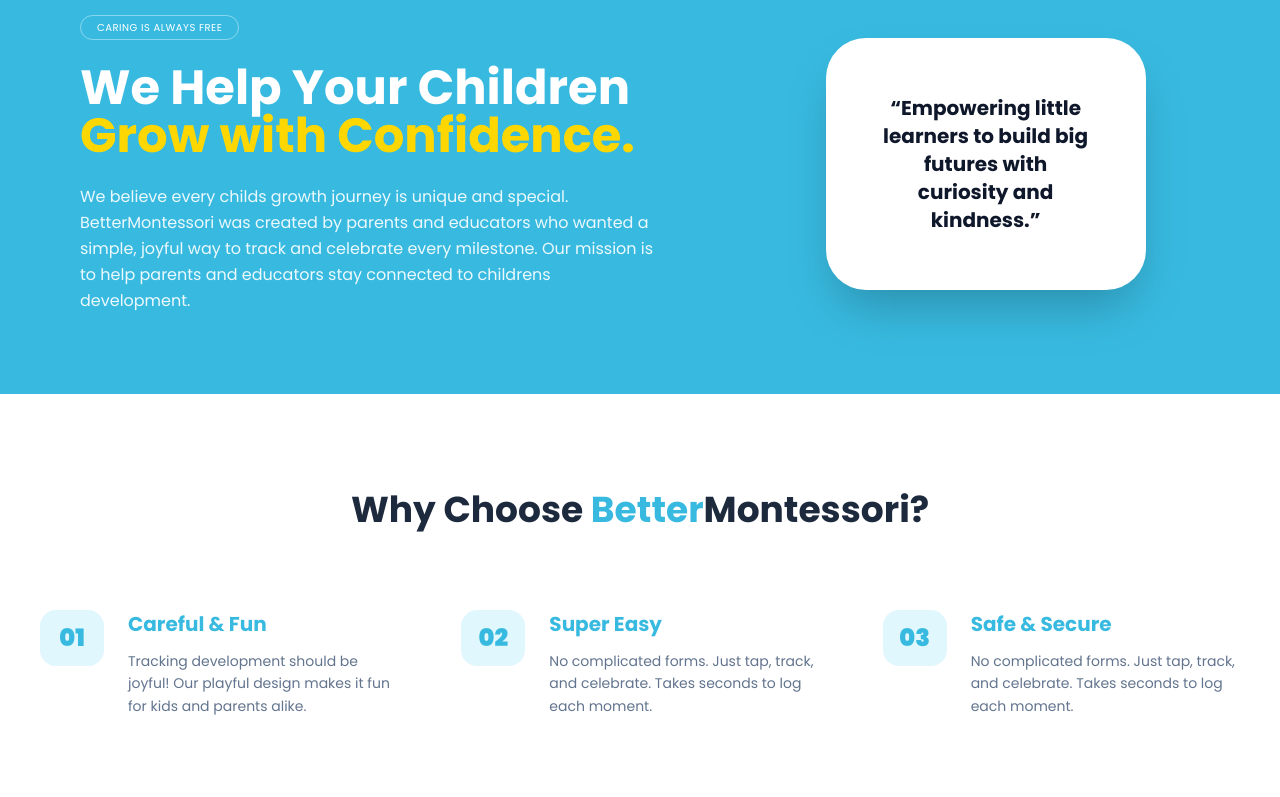
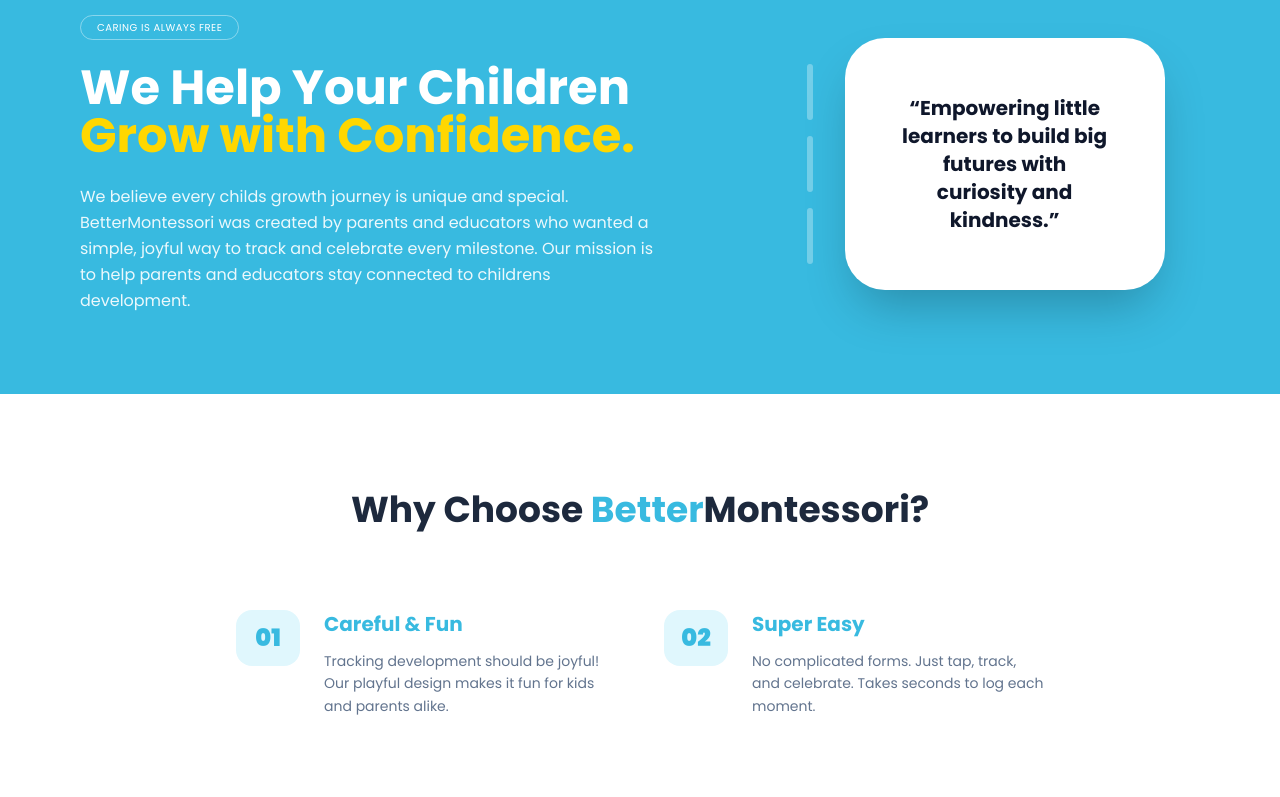
Before and after one commit to binisha77/better-preschool-landing, a Next.js app: page / in a window 1280 px wide. Shown: the part 1320-2117 px from the top of the page. Built offline with nearby package versions, Linux system fonts and the light colour scheme.

Commit message:
feat: fixing size

```diff
--- a/src/components/About.tsx
+++ b/src/components/About.tsx
@@ -51,7 +51,12 @@
             </p>
           </div>
           <div className="md:w-2/5 flex items-center justify-center relative">
-            <div className="bg-white rounded-[2.5rem] p-10 md:p-14 shadow-2xl text-slate-900 text-center max-w-xs transition-transform hover:scale-110 duration-300">
+            <div className="hidden md:flex flex-col gap-4 mr-8">
+              <div className="w-1.5 h-14 bg-white/30 rounded-full"></div>
+              <div className="w-1.5 h-14 bg-white/30 rounded-full"></div>
+              <div className="w-1.5 h-14 bg-white/30 rounded-full"></div>
+            </div>
+            <div className="bg-white rounded-[2.5rem] p-10 md:p-14 shadow-2xl text-slate-900 text-center max-w-xs transition-transform hover:scale-1 duration-300">
               <p className="font-bold text-xl ">
                 “Empowering little learners to build big futures with curiosity and kindness.”
               </p>
@@ -59,20 +64,21 @@
           </div>
         </div>
       </div>
-      <div className="py-24 px-6 max-w-7xl mx-auto">
+      <div className="py-24 px-6 lg:px-[5%] w-full">
         <h2 className="text-center text-3xl md:text-4xl font-bold mb-20 text-slate-800">
-          Why Choose <span className="text-[#38BAE0]">Better</span>Montessori?
+          Why Choose <span className="text-brand-blue">Better</span>Montessori?
         </h2>
 
-        <div className="grid grid-cols-1 md:grid-cols-2 lg:grid-cols-3 gap-x-16 gap-y-20 px-4">
+        <div className="flex flex-wrap justify-center gap-x-12 gap-y-20 max-w-[1300px] mx-auto">
           {reasons.map((item) => (
-            <div key={item.id} className="flex items-start gap-6 group">
-              <div className="bg-[#E0F7FD] text-[#38BAE0] text-2xl font-black w-16 h-14 flex items-center justify-center rounded-2xl flex-shrink-0 group-hover:bg-[#38BAE0] group-hover:text-white transition-colors duration-300">
+            <div key={item.id}
+            className="flex items-start gap-6 group w-full sm:w-[320px] lg:w-[380px]">
+              <div className="bg-[#E0F7FD] text-brand-blue text-2xl font-black w-16 h-14 flex items-center justify-center rounded-2xl flex-shrink-0 group-hover:bg-[#38BAE0] group-hover:text-white transition-colors duration-300">
                 {item.id}
               </div>
 
-              <div>
-                <h3 className="text-[#38BAE0] font-bold text-xl mb-3">{item.title}</h3>
+              <div className="flex flex-col">
+                <h3 className="text-brand-blue font-bold text-xl mb-3">{item.title}</h3>
                 <p className="text-slate-500 text-sm leading-relaxed">
                   {item.description}
                 </p>
@@ -81,6 +87,7 @@
           ))}
         </div>
       </div>
+
     </section>
   );
 }
```
